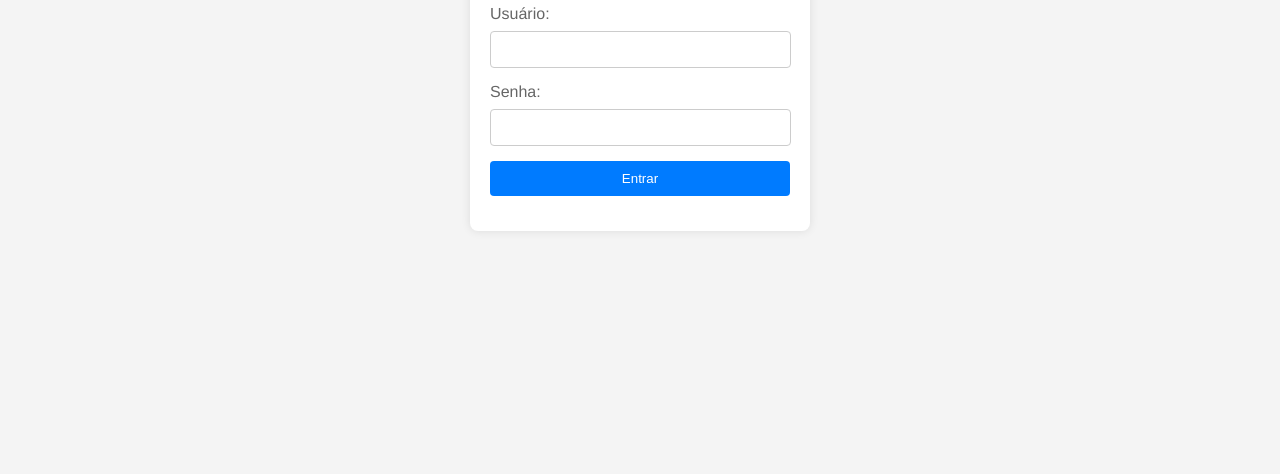
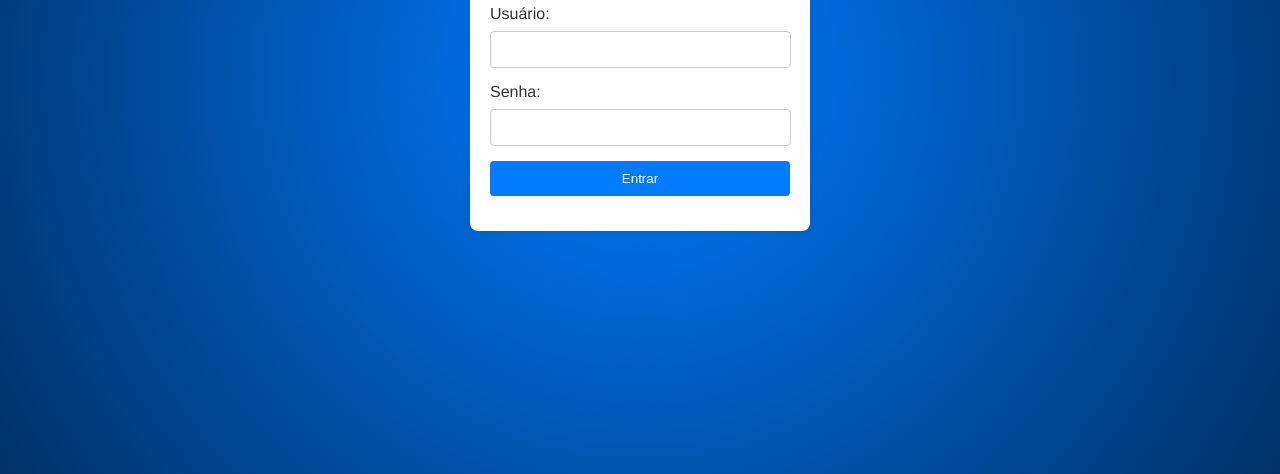
Before and after one commit to Gabriel-Lucena/luge_web, a plain HTML site: page src/login/index.html in a window 1280 px wide. Shown: the part 326-800 px from the top of the page. Drawn offline with Linux system fonts and the light colour scheme.

Commit message:
feat: :lipstick: Alterando cores
Alterando cores do fundo da tela de login

```diff
--- a/src/login/styles.css
+++ b/src/login/styles.css
@@ -1,24 +1,30 @@
 body {
+  height: 100vh;
+  margin: 0;
+
+  background: radial-gradient(circle, hsl(211, 100%, 50%), hsl(211, 100%, 20%));
   font-family: "Microsoft JhengHei", "Helvetica", "Arial", sans-serif;
-  background-color: #f4f4f4;
+
   display: flex;
   justify-content: center;
   align-items: center;
-  height: 100vh;
-  margin: 0;
 }
 
 .login-container {
+  width: 300px;
+  padding: 20px;
+
   background-color: #ffffff;
-  padding: 20px;
+
   border-radius: 8px;
+
   box-shadow: 0px 0px 10px rgba(0, 0, 0, 0.1);
-  width: 300px;
 }
 
 .login-form h2 {
+  color: #333333;
+
   text-align: center;
-  color: #333333;
 }
 
 .input-group {
@@ -28,7 +34,8 @@ body {
 .input-group label {
   display: block;
   margin-bottom: 8px;
-  color: #666666;
+
+  color: #333333;
 }
 
 .input-group input {
@@ -41,11 +48,15 @@ body {
 .input-group button {
   width: 100%;
   padding: 10px;
+
   border: none;
   border-radius: 4px;
+
   background-color: #007bff;
   color: white;
+
   cursor: pointer;
+
   transition: background-color 0.3s ease;
 }
 
```
